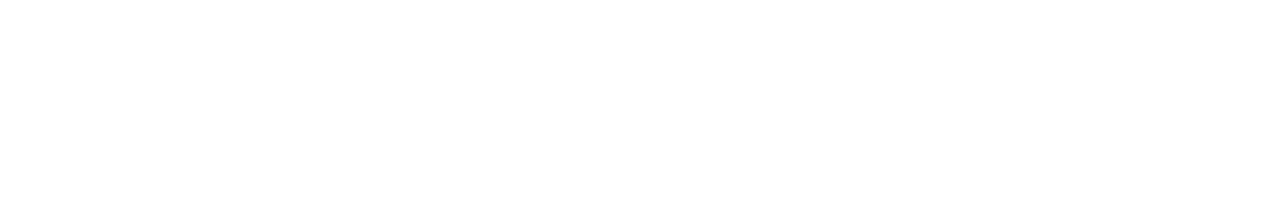
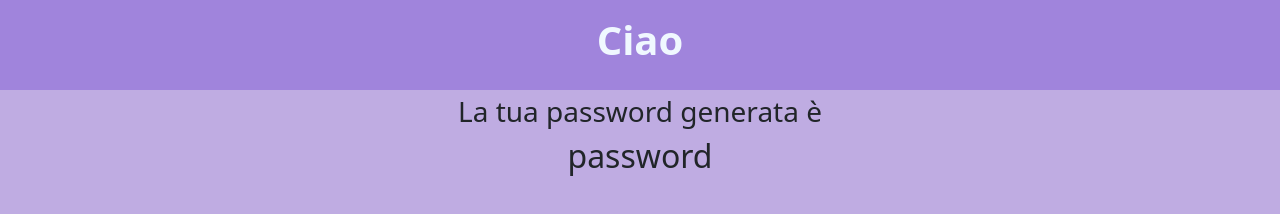
Before and after one commit to RosaD97/js-pwdgen-wannabe, a plain HTML site: page index.html in a window 1280 px wide. Drawn offline with nearby package versions, Linux system fonts and the light colour scheme.

Commit message:
struttura base

```diff
--- a/css/style.css
+++ b/css/style.css
@@ -6,7 +6,18 @@
 }
 
 /* Inizio header */
+header{
+    background-color: #A084DC;
+    height: 5.625rem;
+}
+.ms_title{
+    color: aliceblue;
+}
 /* Fine header */
 
 /* Inizio main */
+main{
+    background-color: #BFACE2;
+    height: 100vh;
+}
 /* Inizio main */
--- a/index.html
+++ b/index.html
@@ -6,21 +6,34 @@
     <meta name="viewport" content="width=device-width, initial-scale=1.0">
     <title>Insicurissmo Password generator</title>
 
+    <!-- Bootstrap -->
+    <link href="https://cdn.jsdelivr.net/npm/bootstrap@5.3.0-alpha1/dist/css/bootstrap.min.css" rel="stylesheet" integrity="sha384-GLhlTQ8iRABdZLl6O3oVMWSktQOp6b7In1Zl3/Jr59b6EGGoI1aFkw7cmDA6j6gD" crossorigin="anonymous">
     <!-- css -->
     <link rel="stylesheet" href="css/style.css">
 </head>
 <body>
 
     <!-- Header -->
-    <header></header>
+    <header>
+        <div class="container text-center">
+            <h1 class="ms_title pt-3 fw-bold">Ciao</h1>
+        </div>
+    </header>
     <!-- /Header -->
 
 
     <!-- Main -->
-    <main></main>
+    <main>
+        <div class="container-fluid text-center">
+            <span class="fs-3">La tua password generata è</span>
+            <div class="fs-2">password</div>
+        </div>
+    </main>
     <!-- /Main -->
 
     <!-- Javascript -->
     <script src="javascript/main.js"></script>
+    <!-- Bootstrap -->
+    <script src="https://cdn.jsdelivr.net/npm/bootstrap@5.3.0-alpha1/dist/js/bootstrap.bundle.min.js" integrity="sha384-w76AqPfDkMBDXo30jS1Sgez6pr3x5MlQ1ZAGC+nuZB+EYdgRZgiwxhTBTkF7CXvN" crossorigin="anonymous"></script>
 </body>
 </html>
--- a/javascript/main.js
+++ b/javascript/main.js
@@ -0,0 +1 @@
+'use strict';
```
